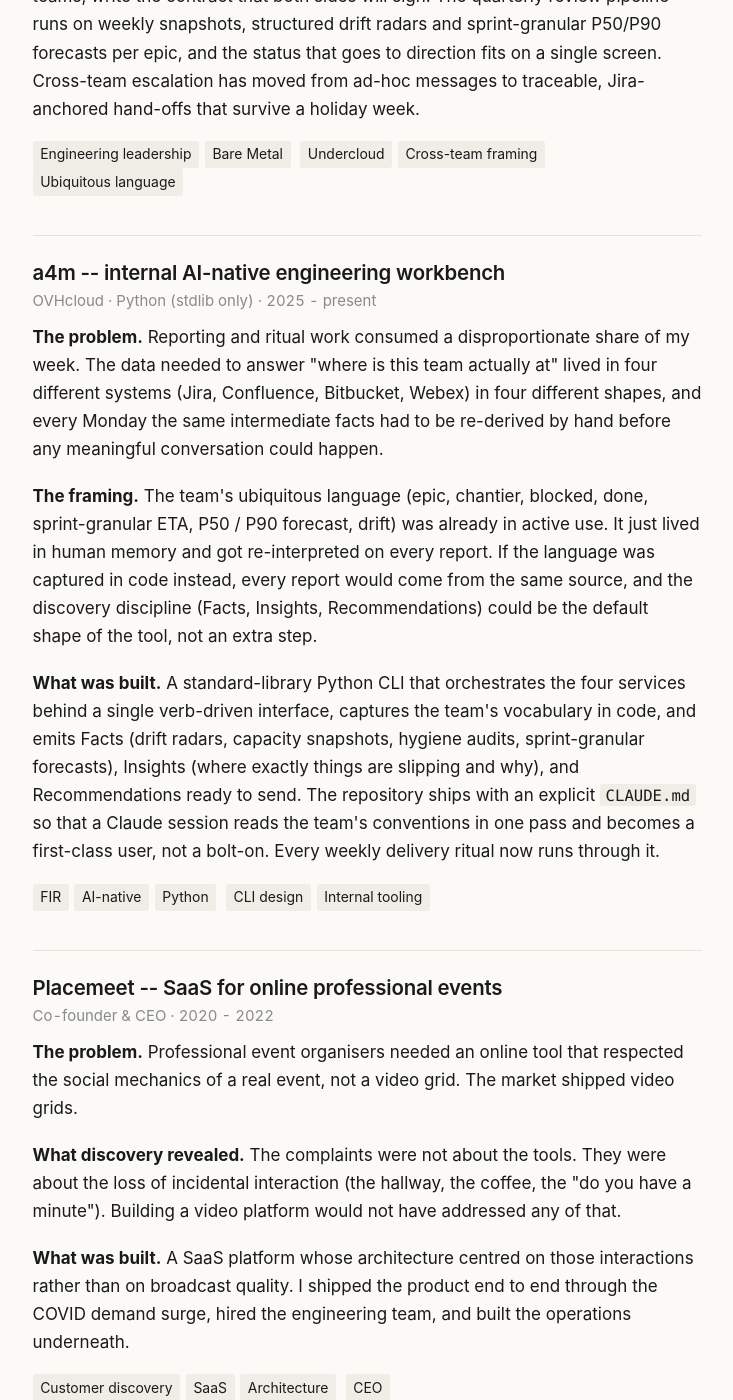
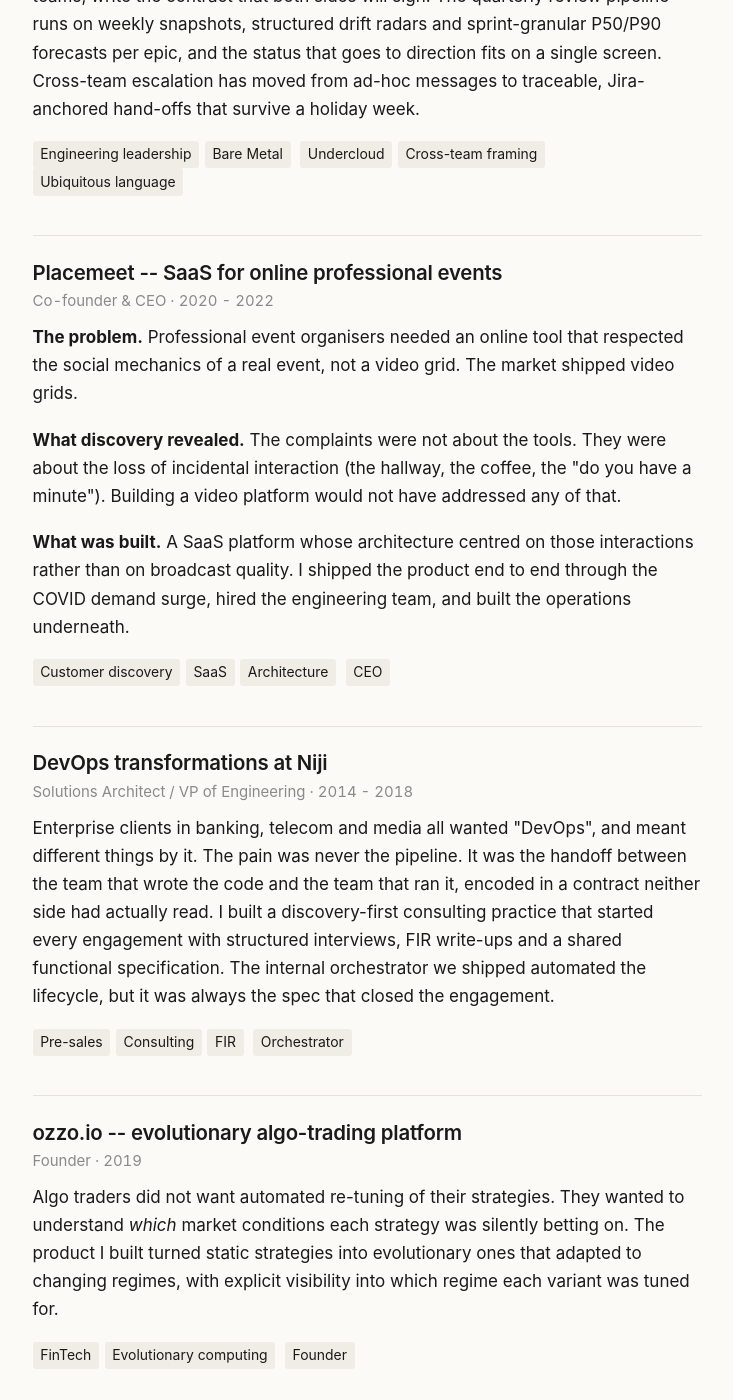
Before and after one commit to anasdox/anasdox.github.io, a Jekyll site: the page built from projects.md, in a window 1280 px wide and 1400 px high, scrolled down 3502 px. Shown: the whole window, without its empty margins (273-1006 px from the left). Built offline with Jekyll 4.4.1, drawn with Linux system fonts in a browser that asks for light colours.

Commit message:
Remove all references to a4m
- projects.md: drop the dedicated a4m project entry
- about.md: drop the 'Applied to my own work' section that anchored on a4m
- experience.md: keep the AI-native tooling investment in the OVH entry
  but without naming a4m
- CLAUDE.md: drop the a4m repo cross-references (intro and identity tail)

```diff
--- a/projects.md
+++ b/projects.md
@@ -189,45 +189,6 @@ problem, what did the framing reveal, what was built.
 </div>
 
 <div class="project">
-  <h2>a4m -- internal AI-native engineering workbench</h2>
-  <p class="meta">OVHcloud · Python (stdlib only) · 2025 - present</p>
-  <p>
-    <strong>The problem.</strong> Reporting and ritual work consumed
-    a disproportionate share of my week. The data needed to answer
-    "where is this team actually at" lived in four different systems
-    (Jira, Confluence, Bitbucket, Webex) in four different shapes,
-    and every Monday the same intermediate facts had to be re-derived
-    by hand before any meaningful conversation could happen.
-  </p>
-  <p>
-    <strong>The framing.</strong> The team's ubiquitous language
-    (epic, chantier, blocked, done, sprint-granular ETA, P50 / P90
-    forecast, drift) was already in active use. It just lived in
-    human memory and got re-interpreted on every report. If the
-    language was captured in code instead, every report would come
-    from the same source, and the discovery discipline (Facts,
-    Insights, Recommendations) could be the default shape of the
-    tool, not an extra step.
-  </p>
-  <p>
-    <strong>What was built.</strong> A standard-library Python CLI
-    that orchestrates the four services behind a single verb-driven
-    interface, captures the team's vocabulary in code, and emits
-    Facts (drift radars, capacity snapshots, hygiene audits,
-    sprint-granular forecasts), Insights (where exactly things are
-    slipping and why), and Recommendations ready to send. The
-    repository ships with an explicit <code>CLAUDE.md</code> so that
-    a Claude session reads the team's conventions in one pass and
-    becomes a first-class user, not a bolt-on. Every weekly delivery
-    ritual now runs through it.
-  </p>
-  <p class="tags">
-    <span>FIR</span><span>AI-native</span><span>Python</span>
-    <span>CLI design</span><span>Internal tooling</span>
-  </p>
-</div>
-
-<div class="project">
   <h2>Placemeet -- SaaS for online professional events</h2>
   <p class="meta">Co-founder &amp; CEO · 2020 - 2022</p>
   <p>
```
Also changed, not shown: CLAUDE.md (+4 -5 lines), about.md (+0 -9 lines), experience.md (+3 -4 lines).
